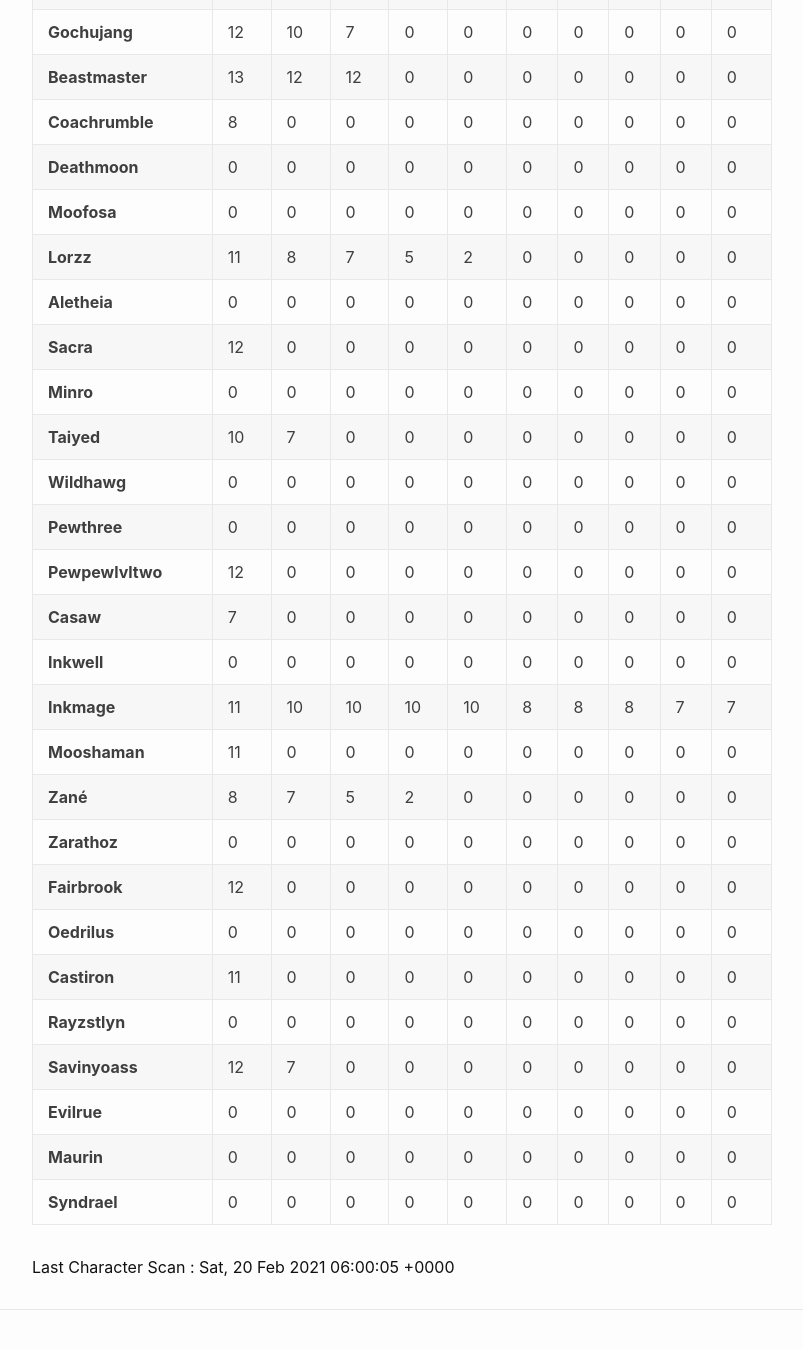
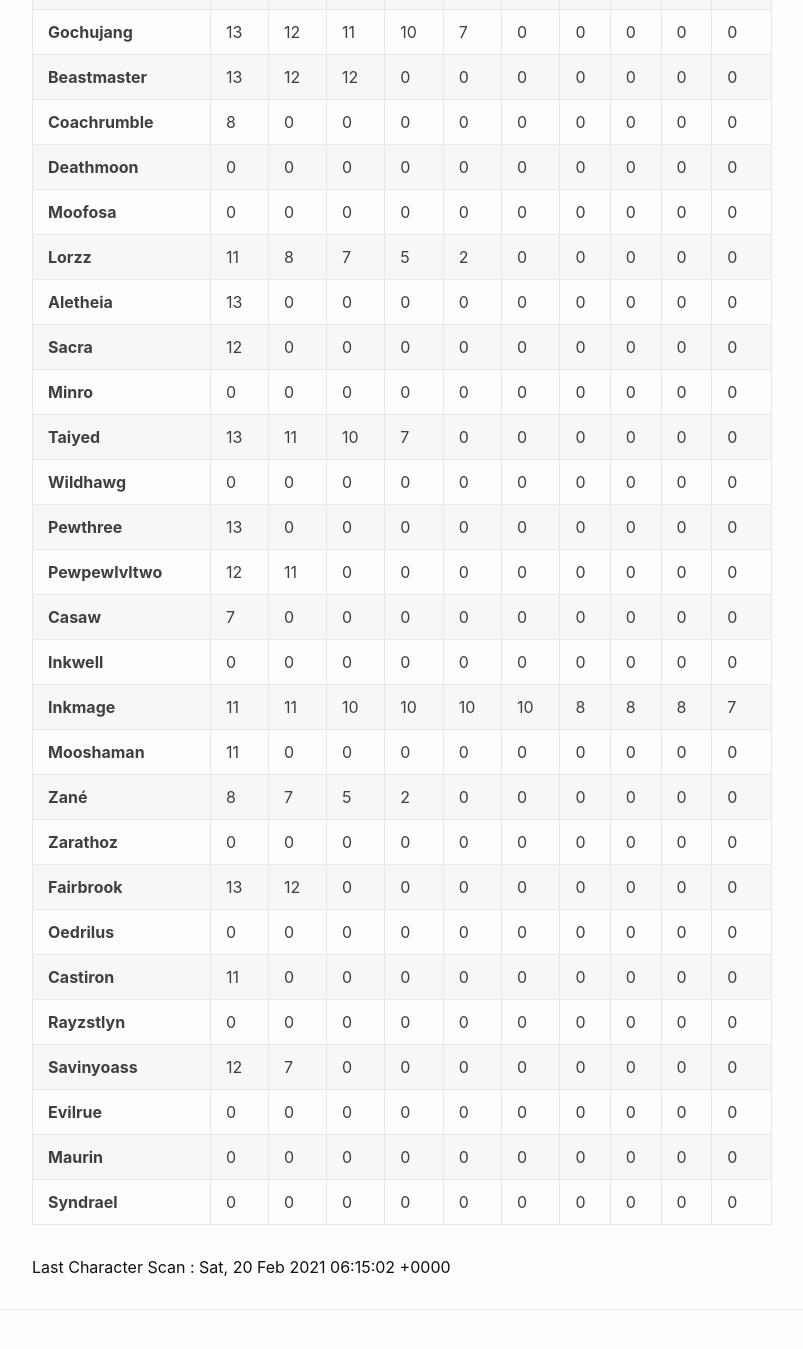
Before and after one commit to eldertribunal/keystonetracker, a Jekyll site: the page built from weekly.md, in a window 1280 px wide and 1400 px high, scrolled down 269 px. Shown: the top 1349 px of the window, without its empty margins (126-929 px from the left). Built offline with Jekyll 4.4.1, drawn with Linux system fonts in a browser that asks for light colours.

Commit message:
auto scan Sat Feb 20 06:16:08 UTC 2021

```diff
--- a/_data/scanned.json
+++ b/_data/scanned.json
@@ -1,3 +1,3 @@
 {
-  "timestamp": 1613800805
+  "timestamp": 1613801702
 }
--- a/_data/weekly.json
+++ b/_data/weekly.json
@@ -32,11 +32,11 @@
   {
     "name": "Gochujang",
     "dungeons": [
+      13,
       12,
+      11,
       10,
       7,
-      0,
-      0,
       0,
       0,
       0,
@@ -122,7 +122,7 @@
   {
     "name": "Aletheia",
     "dungeons": [
-      0,
+      13,
       0,
       0,
       0,
@@ -167,10 +167,10 @@
   {
     "name": "Taiyed",
     "dungeons": [
+      13,
+      11,
       10,
       7,
-      0,
-      0,
       0,
       0,
       0,
@@ -197,7 +197,7 @@
   {
     "name": "Pewthree",
     "dungeons": [
-      0,
+      13,
       0,
       0,
       0,
@@ -213,7 +213,7 @@
     "name": "Pewpewlvltwo",
     "dungeons": [
       12,
-      0,
+      11,
       0,
       0,
       0,
@@ -258,6 +258,7 @@
     "name": "Inkmage",
     "dungeons": [
       11,
+      11,
       10,
       10,
       10,
@@ -265,7 +266,6 @@
       8,
       8,
       8,
-      7,
       7
     ]
   },
@@ -317,8 +317,8 @@
   {
     "name": "Fairbrook",
     "dungeons": [
+      13,
       12,
-      0,
       0,
       0,
       0,
```
